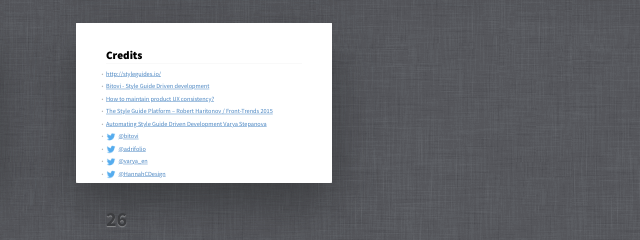
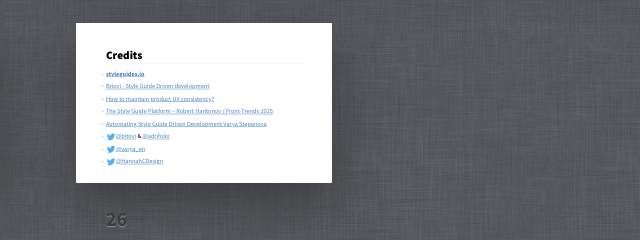
Before and after one commit to reskir/sgdd, a plain HTML site: page index.html in a window 1280 px wide. Shown: the part 2127-2367 px from the top of the page, 360-1000 px from the left. Drawn offline with Linux system fonts and the light colour scheme.

Commit message:
changed index.html

```diff
--- a/index.html
+++ b/index.html
@@ -839,13 +839,12 @@
       <h1>Credits</h1>
       <hr>
       <ul>
-        <li><a href="http://styleguides.io/">http://styleguides.io/</a></li>
+        <li><a href="http://styleguides.io/"><b>styleguides.io</b></a></li>
         <li><a href="http://blog.bitovi.com/style-guide-driven-development/">Bitovi - Style Guide Driven development</a></li>
         <li><a href="https://blog.hannahcdesign.com/how-to-maintain-product-ux-consistency-71f58df0a91f?source=latest---------1">How to maintain product UX consistency?</a></li>
         <li><a href="https://www.youtube.com/watch?v=vw2Ii2pPxzQ">The Style Guide Platform – Robert Haritonov / Front-Trends 2015</a></li>
         <li><a href="https://www.youtube.com/watch?v=bKI0amimw-k&feature=youtu.be">Automating Style Guide Driven Development Varya Stepanova</a></li>
-        <li><a href="https://twitter.com/bitovi" class="twitter">@bitovi </a></li>
-        <li><a href="https://twitter.com/adrifolio" class="twitter">@adrifolio </a></li>
+        <li><a href="https://twitter.com/bitovi" class="twitter">@bitovi</a> & <a href="https://twitter.com/adrifolio" class="">@adrifolio </a></li>
         <li><a href="https://twitter.com/varya_en" class="twitter">@varya_en</a></li>
         <li><a href="https://twitter.com/HannahCDesign" class="twitter">@HannahCDesign</a></li>
     </div>
@@ -868,7 +867,7 @@
         height: 1.5em;
         background-image: url('pictures/twitter-logo.png');
         background-size: cover;
-        margin-right: 0.5em;
+        margin-right: 0.1em;
         margin-bottom: -0.5em;
         text-decoration: none;
       }
```
